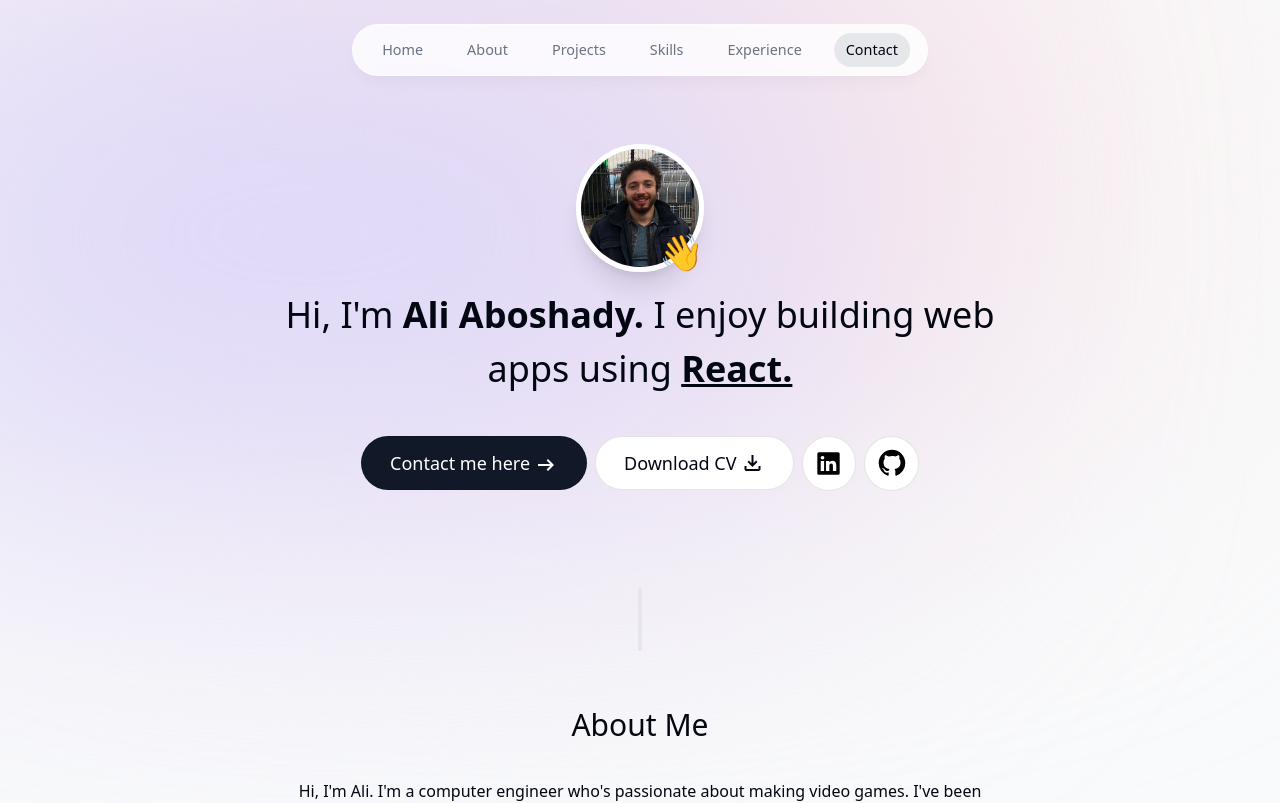
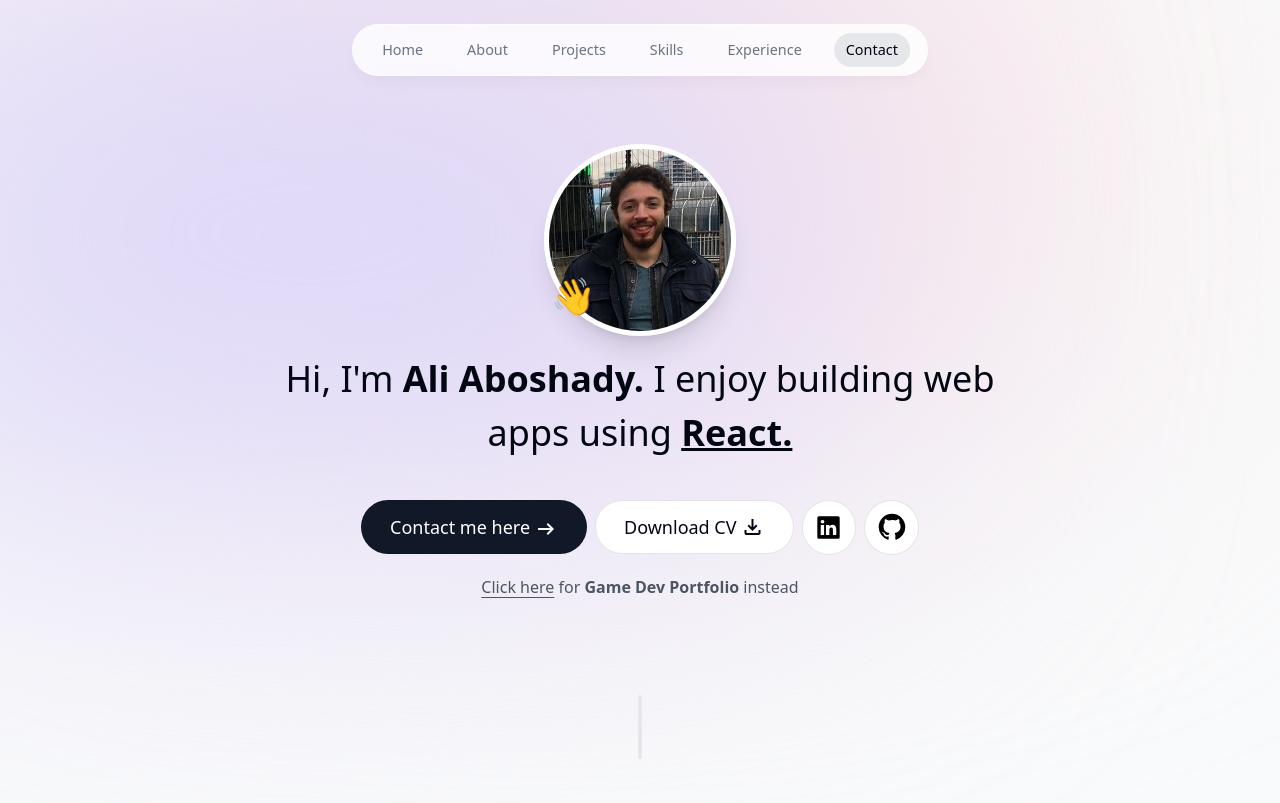
Before and after one commit to aliaboshady/portfolio, a React (Vite) app: page / in a window 1280 px wide. Shown: the top 803 px of the page. Built offline with nearby package versions, Linux system fonts and the light colour scheme.

Commit message:
Increased avatar size and added link to game dev portfolio

```diff
--- a/src/components/home/Avatar.jsx
+++ b/src/components/home/Avatar.jsx
@@ -12,7 +12,7 @@ export default function Avatar() {
           <img
             src="../../public/avatar.jpg"
             alt="Ali Aboshady"
-            className="h-32 w-32 rounded-full border-[0.35rem] border-white object-cover shadow-xl"
+            className="h-48 w-48 rounded-full border-[0.35rem] border-white object-cover shadow-xl"
           />
         </motion.div>
 
@@ -26,7 +26,7 @@ export default function Avatar() {
             stiffness: 200,
           }}
         >
-          <span className="absolute bottom-0 right-0 text-4xl">👋</span>
+          <span className="right-[140px] bottom-5 absolute text-4xl">👋</span>
         </motion.div>
       </div>
     </div>
--- a/src/components/home/Socials.jsx
+++ b/src/components/home/Socials.jsx
@@ -11,6 +11,7 @@ export default function Socials() {
   }
 
   return (
+    <div className="flex flex-col">
       <motion.div
         className="sm:flex-row flex flex-col items-center justify-center gap-2 px-4 text-lg font-medium"
         initial={{ y: 100, opacity: 0 }}
@@ -23,7 +24,9 @@ export default function Socials() {
           className="px-7 hover:cursor-pointer hover:scale-110 active:scale-105 border-black/10 flex items-center gap-1 py-3 text-white transition-all bg-gray-900 border rounded-full outline-none"
         >
           Contact me here{' '}
-        <span className="material-symbols-outlined pt-1">arrow_right_alt</span>
+          <span className="material-symbols-outlined pt-1">
+            arrow_right_alt
+          </span>
         </a>
 
         <a
@@ -31,7 +34,8 @@ export default function Socials() {
           download="Ali Aboshady - CV.pdf"
           className="px-7 hover:cursor-pointer hover:scale-110 active:scale-105 border-black/10 flex items-center gap-1 py-3 transition-all bg-white border rounded-full outline-none"
         >
-        Download CV <span className="material-symbols-outlined">download</span>
+          Download CV{' '}
+          <span className="material-symbols-outlined">download</span>
         </a>
 
         <div className="flex items-center justify-center gap-2">
@@ -40,5 +44,19 @@ export default function Socials() {
           <IconGithub className="hover:scale-[1.15] active:scale-105 border-black/10 flex items-center p-[0.65rem] transition-all bg-white border rounded-full outline-none" />
         </div>
       </motion.div>
+
+      <motion.a
+        href="https://aliaboshady.github.io/"
+        target="_blank"
+        rel="noreferrer"
+        className="mt-5 text-gray-600"
+        initial={{ opacity: 0 }}
+        animate={{ opacity: 1 }}
+        transition={{ delay: 0.5, duration: 2 }}
+      >
+        <span className="underline-offset-4 underline">Click here</span> for
+        <span className="font-bold"> Game Dev Portfolio</span> instead
+      </motion.a>
+    </div>
   );
 }
```
Lines whose indentation alone changed are shown as unchanged.
